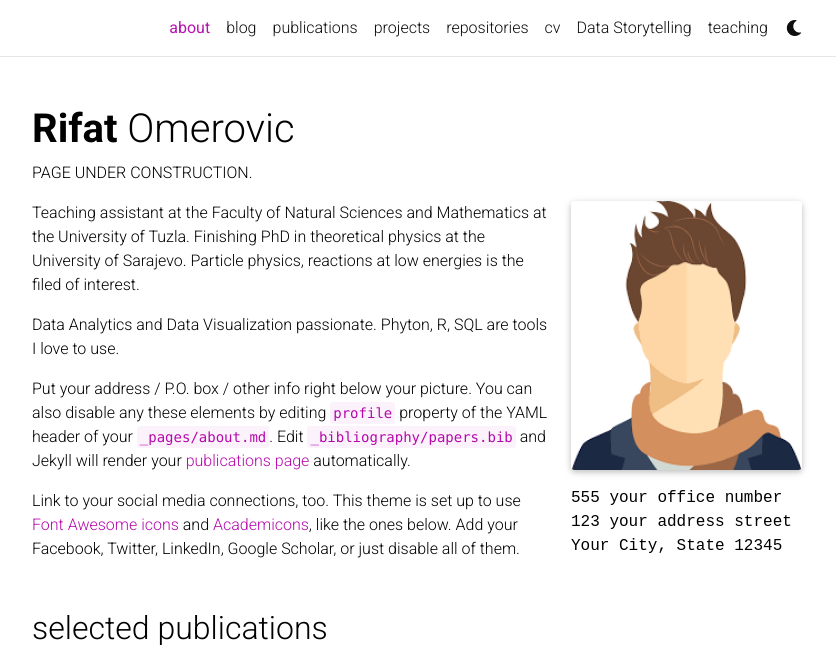
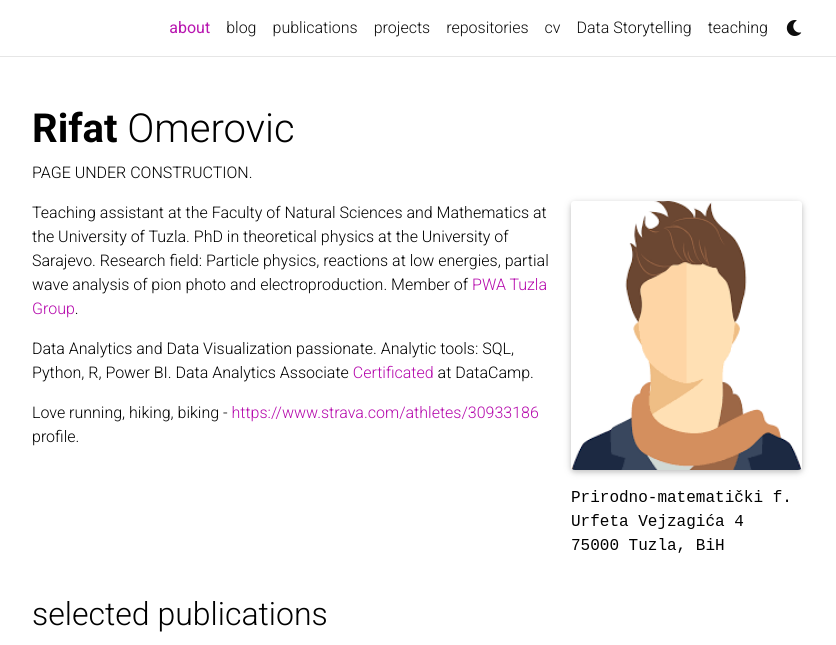
Before and after one commit to rifatom/rifatom.github.io, a Jekyll site: the page built from _pages/about.md, in a window 1280 px wide and 949 px high, cut to the strip 0-645 px from the top of the window. Shown: the whole strip, without its empty margins (223-1059 px from the left). Built offline with Jekyll 4.4.1, drawn with Linux system fonts in a browser that asks for light colours; full-size pictures stand in for the smaller copies a plugin makes; comment, search, counter and statistics services are not loaded; a style sheet for code colours, icons or effects is not loaded.

Commit message:
Update about.md

```diff
--- a/_pages/about.md
+++ b/_pages/about.md
@@ -9,18 +9,16 @@ profile:
   image: profil_pic.png
   image_circular: false # crops the image to make it circular
   address: >
-    <p>555 your office number</p>
-    <p>123 your address street</p>
-    <p>Your City, State 12345</p>
+    <p>Prirodno-matematički f.</p>
+    <p>Urfeta Vejzagića 4</p>
+    <p>75000 Tuzla, BiH</p>
 
 news: false # includes a list of news items
 selected_papers: true # includes a list of papers marked as "selected={true}"
 social: true  # includes social icons at the bottom of the page
 ---
-Teaching assistant at the Faculty of Natural Sciences and Mathematics at the University of Tuzla. Finishing PhD in theoretical physics at the University of Sarajevo. Particle physics, reactions at low energies is the filed of interest.
+Teaching assistant at the Faculty of Natural Sciences and Mathematics at the University of Tuzla. PhD in theoretical physics at the University of Sarajevo. Research field: Particle physics, reactions at low energies, partial wave analysis of pion photo and electroproduction. Member of [PWA Tuzla Group](http://www.pwatuzla.com).
 
-Data Analytics and Data Visualization passionate. Phyton, R, SQL are tools I love to use.
+Data Analytics and Data Visualization passionate. Analytic tools: SQL, Python, R, Power BI. Data Analytics Associate [Certificated](https://www.datacamp.com/certificate/DAA0013936753761) at DataCamp.
 
-Put your address / P.O. box / other info right below your picture. You can also disable any these elements by editing `profile` property of the YAML header of your `_pages/about.md`. Edit `_bibliography/papers.bib` and Jekyll will render your [publications page](/al-folio/publications/) automatically.
-
-Link to your social media connections, too. This theme is set up to use [Font Awesome icons](http://fortawesome.github.io/Font-Awesome/) and [Academicons](https://jpswalsh.github.io/academicons/), like the ones below. Add your Facebook, Twitter, LinkedIn, Google Scholar, or just disable all of them.
+Love running, hiking, biking - [https://www.strava.com/athletes/30933186](Strava) profile.
```
